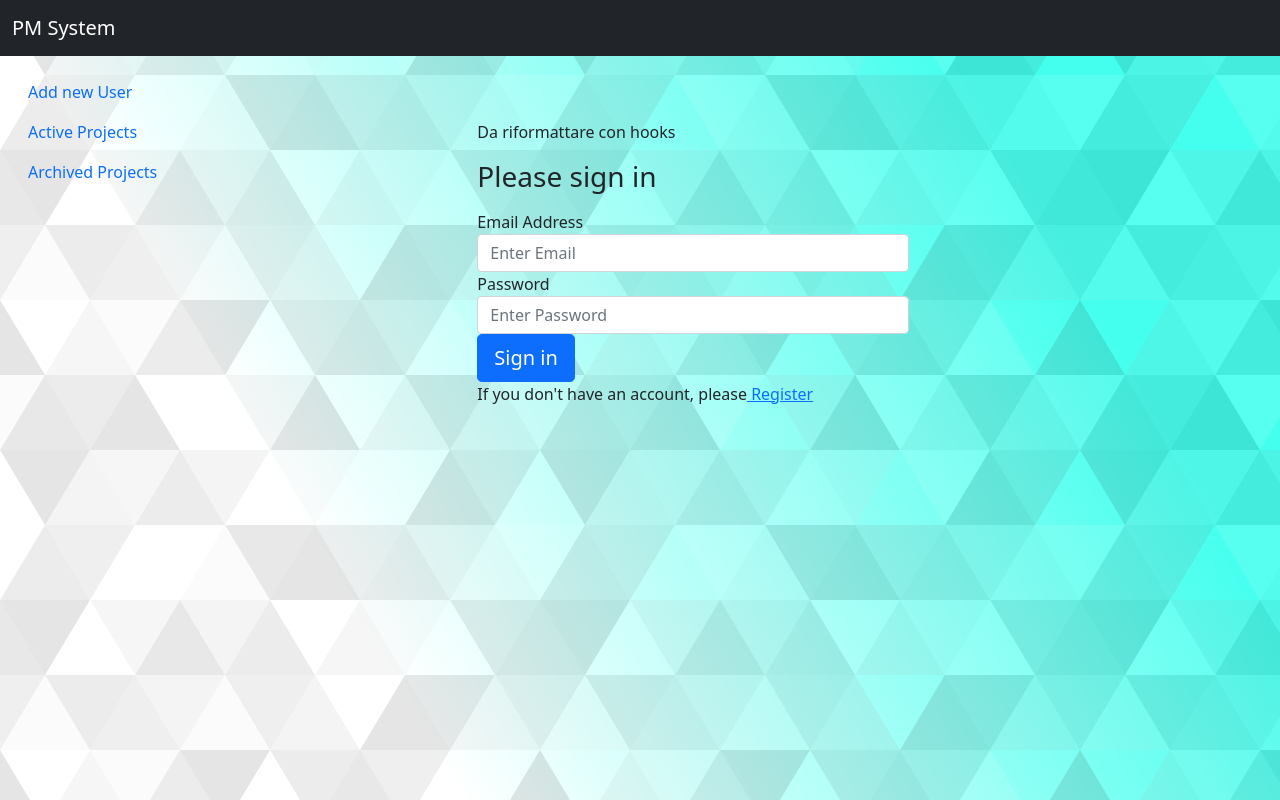
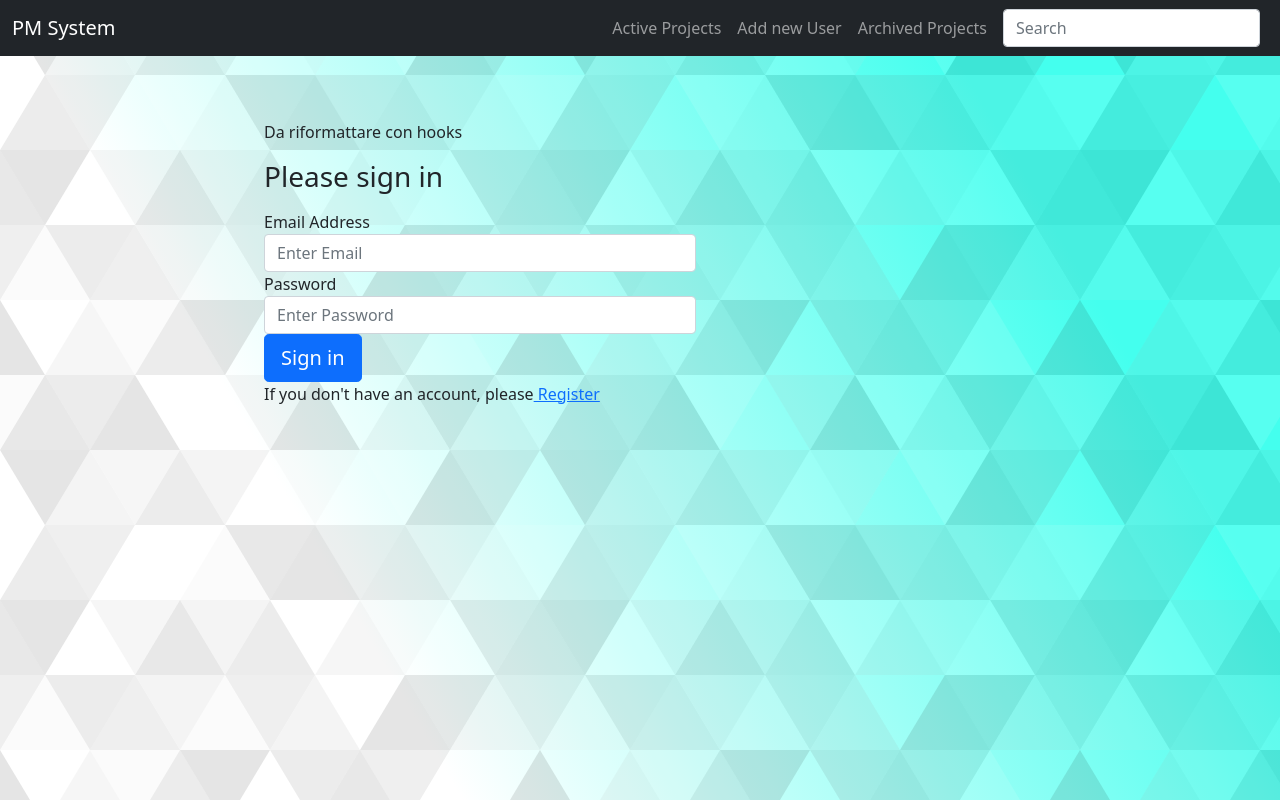
Before and after one commit to Ghidon/Mern-PM-System, a React (Create React App) app in the folder client/: page / in a window 1280 px wide. Built offline with nearby package versions, Linux system fonts and the light colour scheme; no server answers.

Commit message:
merged navbar and header in responsive toggle-bar

```diff
--- a/client/src/App.js
+++ b/client/src/App.js
@@ -1,5 +1,4 @@
 import React from "react";
-import { NavLink } from "react-router-dom";
 import { useDispatch } from "react-redux";
 import "bootstrap/dist/css/bootstrap.min.css";
 
@@ -7,7 +6,7 @@ import "bootstrap/dist/css/bootstrap.min.css";
 import { BrowserRouter, Switch, Route } from "react-router-dom";
 
 // We import all the components we need in our app
-import Navbar from "./components/Navbar";
+import Header from "./components/Header";
 import Project from "./components/Projects/Project/Project";
 import NewUser from "./components/NewUser";
 import Projects from "./components/Projects/Projects";
@@ -28,53 +27,9 @@ const App = () => {
   return (
     <BrowserRouter>
       <div className="">
-        <Navbar />
-
+        <Header />
         <div className="container-fluid">
           <div className="row mt-3">
-            <div className="col-12 col-sm-4 col-md-3 col-xl-2">
-              <div
-                className="nav flex-column nav-pills"
-                id="v-pills-tab"
-                role="tablist"
-                aria-orientation="vertical"
-              >
-                <NavLink
-                  className="nav-link"
-                  id="v-pills-home-tab"
-                  data-toggle="pill"
-                  to="/create/user"
-                  role="tab"
-                  aria-controls="v-pills-home"
-                  aria-selected="false"
-                >
-                  Add new User
-                </NavLink>
-
-                <NavLink
-                  className="nav-link"
-                  id="v-pills-messages-tab"
-                  data-toggle="pill"
-                  to="/read/projects"
-                  role="tab"
-                  aria-controls="v-pills-messages"
-                  aria-selected="false"
-                >
-                  Active Projects
-                </NavLink>
-                <NavLink
-                  className="nav-link"
-                  id="v-pills-settings-tab"
-                  data-toggle="pill"
-                  to="/read/archived"
-                  role="tab"
-                  aria-controls="v-pills-settings"
-                  aria-selected="false"
-                >
-                  Archived Projects
-                </NavLink>
-              </div>
-            </div>
             <div className="col-12 col-sm-7 col-md-6 col-lg-9">
               <Route exact path="/">
                 <Login />
--- /dev/null
+++ b/client/src/components/Header.js
@@ -0,0 +1,79 @@
+import React from "react";
+
+// We import bootstrap to make our application look better.
+import "bootstrap/dist/css/bootstrap.css";
+
+// We import NavLink to utilize the react router.
+import { NavLink } from "react-router-dom";
+
+// Here, we display our Navbar
+const Header = () => {
+  return (
+    <nav class="navbar navbar-expand-lg navbar-dark bg-dark">
+      <div class="d-flex container-fluid">
+        <NavLink className="navbar-brand" to="/">
+          PM System
+        </NavLink>
+
+        <button
+          class="navbar-toggler"
+          type="button"
+          data-bs-toggle="collapse"
+          data-bs-target="#navbarScroll"
+          aria-controls="navbarScroll"
+          aria-expanded="false"
+          aria-label="Toggle navigation"
+        >
+          <span class="navbar-toggler-icon"></span>
+        </button>
+        <div class="collapse navbar-collapse" id="navbarScroll">
+          <ul
+            class="navbar-nav ms-auto my-2 my-lg-0 navbar-nav-scroll"
+            // style={{ "--bs-scroll-height": "100px;" }}
+          >
+            <li class="nav-item">
+              <NavLink
+                className="nav-link"
+                aria-current="page"
+                to="/read/projects"
+              >
+                Active Projects
+              </NavLink>
+            </li>
+            <li class="nav-item">
+              <NavLink
+                className="nav-link"
+                aria-current="page"
+                to="/create/user"
+              >
+                Add new User
+              </NavLink>
+            </li>
+            <li class="nav-item">
+              <NavLink
+                className="nav-link"
+                aria-current="page"
+                to="/read/archived"
+              >
+                Archived Projects
+              </NavLink>
+            </li>
+          </ul>
+          <form class="d-flex">
+            <input
+              class="form-control mx-2"
+              type="search"
+              placeholder="Search"
+              aria-label="Search"
+            />
+            {/* <button class="btn btn-outline-success" type="submit">
+              Search
+            </button> */}
+          </form>
+        </div>
+      </div>
+    </nav>
+  );
+};
+
+export default Header;
--- a/client/src/components/Navbar.js
+++ b/client/src/components/Navbar.js
@@ -1,20 +1,50 @@
 import React from "react";
-
-// We import bootstrap to make our application look better.
-import "bootstrap/dist/css/bootstrap.css";
-
-// We import NavLink to utilize the react router.
 import { NavLink } from "react-router-dom";
 
-// Here, we display our Navbar
 const Navbar = () => {
   return (
-    <div>
-      <nav className="navbar navbar-expand-lg navbar-dark bg-dark">
-        <NavLink className="container-fluid navbar-brand" to="/">
-          PM System
+    <div className="col-12 col-sm-4 col-md-3 col-xl-2">
+      <div
+        className="nav flex-column nav-pills"
+        id="v-pills-tab"
+        role="tablist"
+        aria-orientation="vertical"
+      >
+        <NavLink
+          className="nav-link"
+          id="v-pills-home-tab"
+          data-toggle="pill"
+          to="/create/user"
+          role="tab"
+          aria-controls="v-pills-home"
+          aria-selected="false"
+        >
+          Add new User
         </NavLink>
-      </nav>
+
+        <NavLink
+          className="nav-link"
+          id="v-pills-messages-tab"
+          data-toggle="pill"
+          to="/read/projects"
+          role="tab"
+          aria-controls="v-pills-messages"
+          aria-selected="false"
+        >
+          Active Projects
+        </NavLink>
+        <NavLink
+          className="nav-link"
+          id="v-pills-settings-tab"
+          data-toggle="pill"
+          to="/read/archived"
+          role="tab"
+          aria-controls="v-pills-settings"
+          aria-selected="false"
+        >
+          Archived Projects
+        </NavLink>
+      </div>
     </div>
   );
 };
--- a/client/src/components/Projects/Project/Tasks/TaskPreview/TaskPreview.js
+++ b/client/src/components/Projects/Project/Tasks/TaskPreview/TaskPreview.js
@@ -5,13 +5,13 @@ import moment from "moment";
 const TaskPreview = ({ task, projectId }) => {
   const statusColor = () => {
     if (task.status === "To do") {
-      return "table-info";
+      return "table-info border-dark table-bordered";
     } else if (task.status === "In progress") {
-      return "table-warning";
+      return "table-warning border-dark table-bordered";
     } else if (task.status === "Blocked") {
-      return "table-danger";
+      return "table-danger border-dark table-bordered";
     } else if (task.status === "Done") {
-      return "table-success";
+      return "table-success border-dark table-bordered";
     }
   };
   return (
--- a/client/src/components/Projects/Project/Tasks/Tasks.js
+++ b/client/src/components/Projects/Project/Tasks/Tasks.js
@@ -45,8 +45,9 @@ const Tasks = ({ projectId }) => {
         </div>
       </div>
 
-      <div className="">
-        <table className="table table-light mt-4">
+      <div className="mt-3">
+        <h5>Active Tasks</h5>
+        <table className="table table-light border-dark table-bordered">
           <thead>
             <tr>
               <th scope="col">Title</th>
@@ -57,11 +58,36 @@ const Tasks = ({ projectId }) => {
             </tr>
           </thead>
           <tbody>
-            {ProjectTasks.map((task) => (
-              <tr key={task._id}>
-                <TaskPreview task={task} projectId={projectId} />
-              </tr>
-            ))}
+            {ProjectTasks.filter((task) => task.status !== "Done").map(
+              (task) => (
+                <tr key={task._id}>
+                  <TaskPreview task={task} projectId={projectId} />
+                </tr>
+              )
+            )}
+          </tbody>
+        </table>
+      </div>
+      <div className="mt-3">
+        <h5>Closed Tasks</h5>
+        <table className="table table-light border-dark table-bordered">
+          <thead>
+            <tr>
+              <th scope="col">Title</th>
+              <th scope="col">Description</th>
+              <th scope="col">Creator</th>
+              <th scope="col">Created</th>
+              <th scope="col"></th>
+            </tr>
+          </thead>
+          <tbody>
+            {ProjectTasks.filter((task) => task.status === "Done").map(
+              (task) => (
+                <tr key={task._id}>
+                  <TaskPreview task={task} projectId={projectId} />
+                </tr>
+              )
+            )}
           </tbody>
         </table>
       </div>
```
